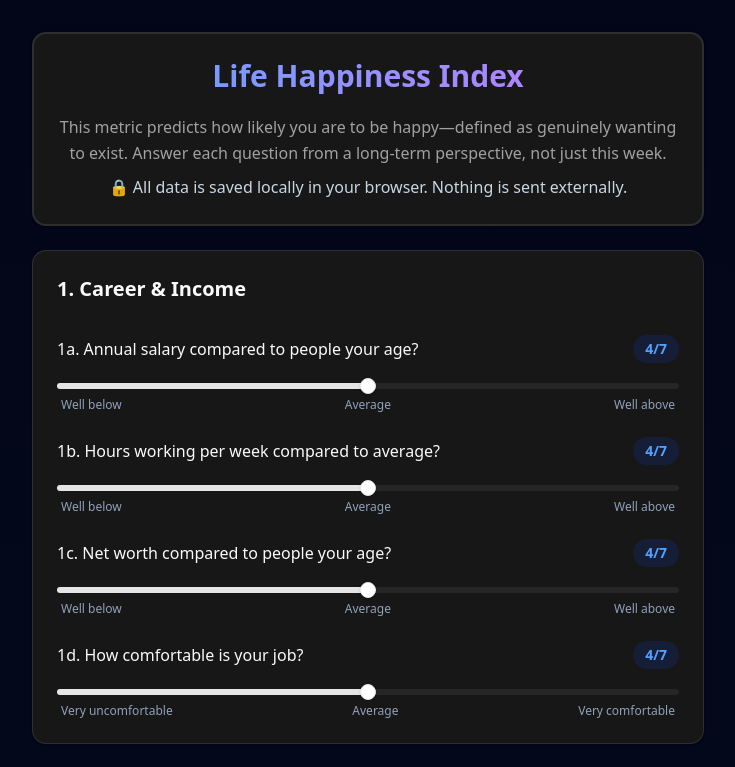
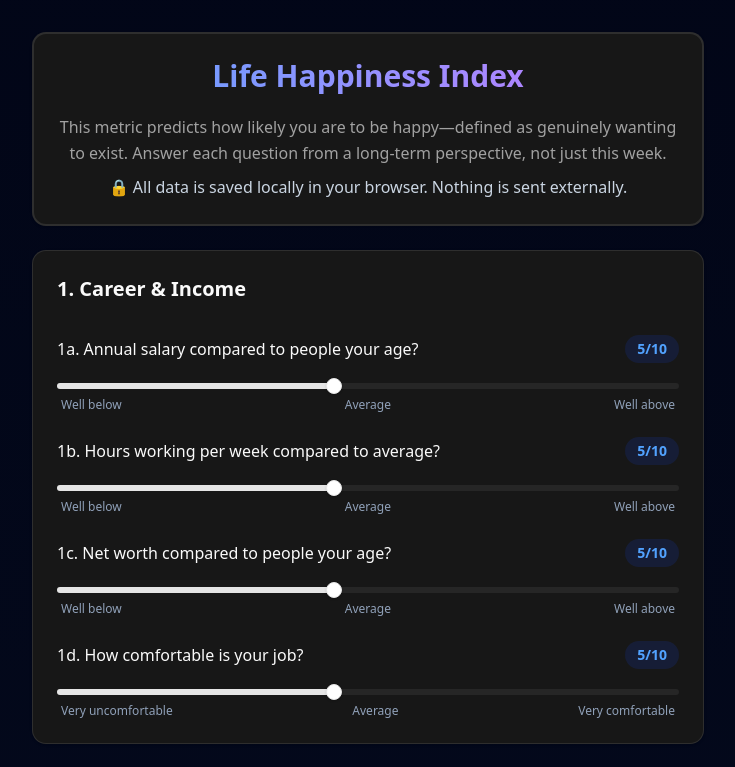
Before and after one commit to mrconter1/life-happiness-index, a Next.js app: page / in a window 1280 px wide. Shown: the top 767 px of the page, without its empty margins (272-1007 px from the left). Built offline with nearby package versions, Linux system fonts and the light colour scheme.

Commit message:
Update slider scale and maximum value in Home component

```diff
--- a/src/app/page.tsx
+++ b/src/app/page.tsx
@@ -63,14 +63,14 @@ export default function Home() {
     midLabel: string,
     maxLabel: string
   ) => {
-    const value = answers[questionId] ? parseInt(answers[questionId]) : 3;
+    const value = answers[questionId] ? parseInt(answers[questionId]) : 4;
 
     return (
       <div className="space-y-3">
         <div className="flex items-center justify-between">
           <Label className="text-base font-medium">{title}</Label>
           <span className="text-sm font-semibold text-blue-400 bg-blue-950/50 px-3 py-1 rounded-full">
-            {value + 1}/7
+            {value + 1}/10
           </span>
         </div>
         <div className="space-y-2 pt-2">
@@ -78,7 +78,7 @@ export default function Home() {
             value={[value]}
             onValueChange={(vals) => handleAnswerChange(questionId, vals[0].toString())}
             min={0}
-            max={6}
+            max={9}
             step={1}
             className="w-full"
           />
```
